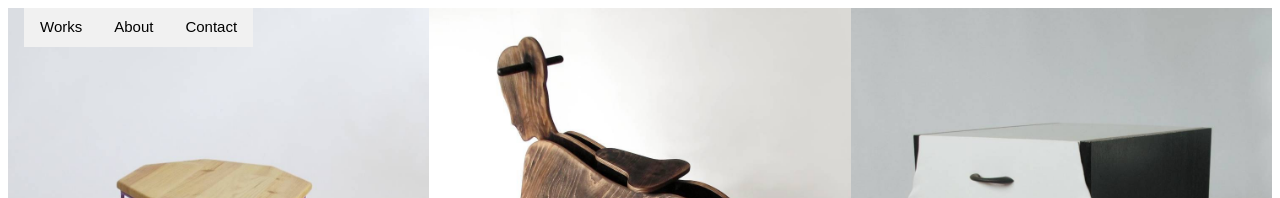
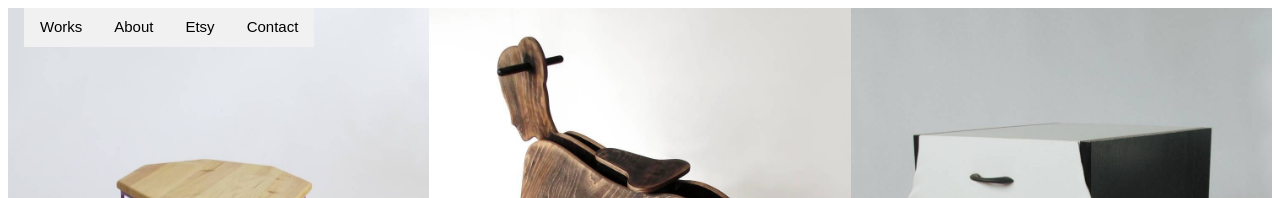
Before and after one commit to kinklure/jakubik.art, a Jekyll site: the page built from index.html, in a window 1280 px wide. Shown: the top 198 px of the page. Built offline with Jekyll 4.4.1, drawn with Linux system fonts in a browser that asks for light colours.

Commit message:
Update header.html

```diff
--- a/_includes/header.html
+++ b/_includes/header.html
@@ -1,5 +1,6 @@
 <header class="jx-container jx-padding">
 <a href="/" class="jx-left jx-button jx-light-grey">Works</a>
 <a href="about.html" class="jx-left jx-button jx-light-grey">About</a>
+<a href="https://www.etsy.com/shop/Kinkualized" class="jx-left jx-button jx-light-grey">Etsy</a>
 <a href="contact.html" class="jx-left jx-button jx-light-grey">Contact</a>
 </header>
```
